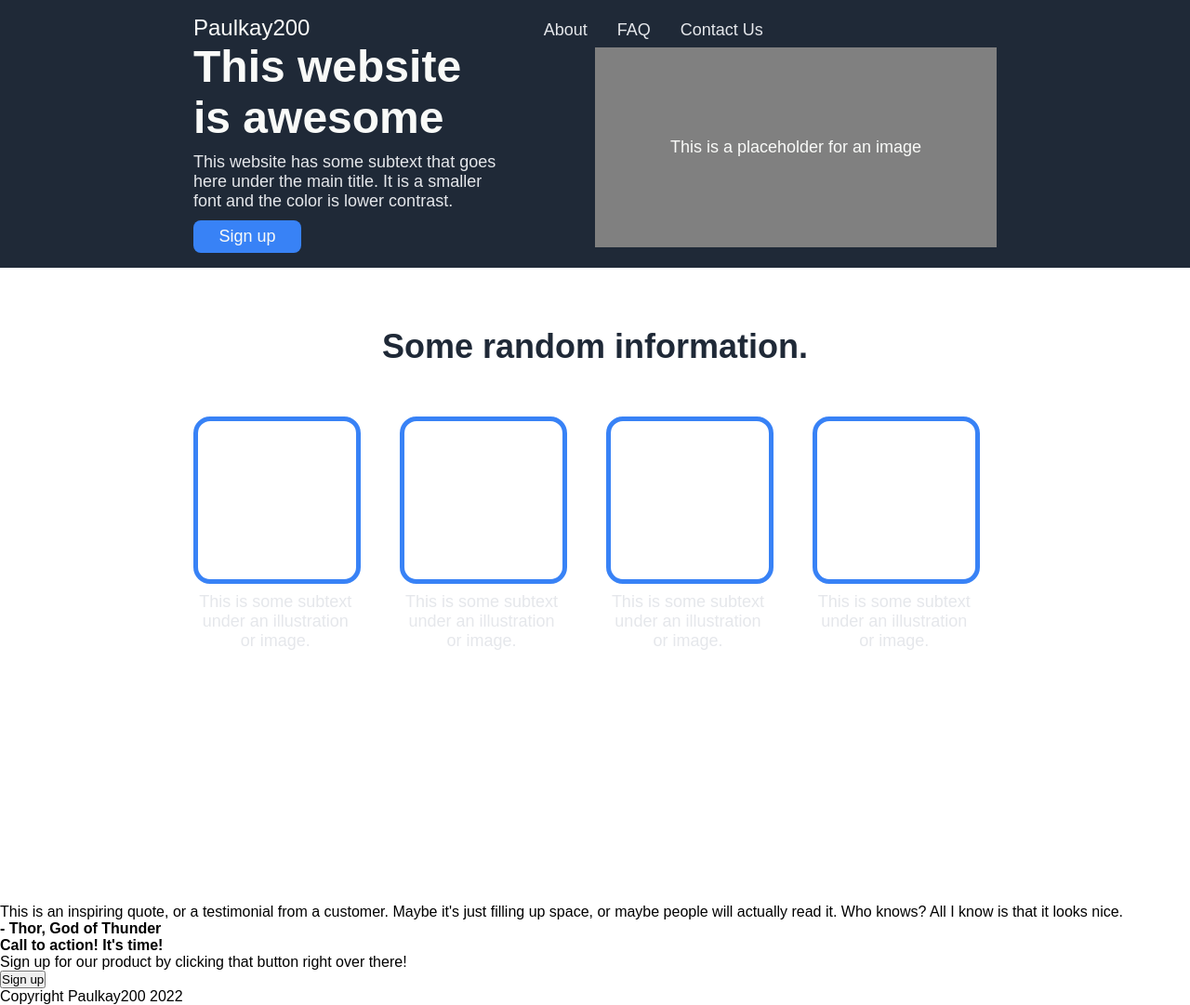
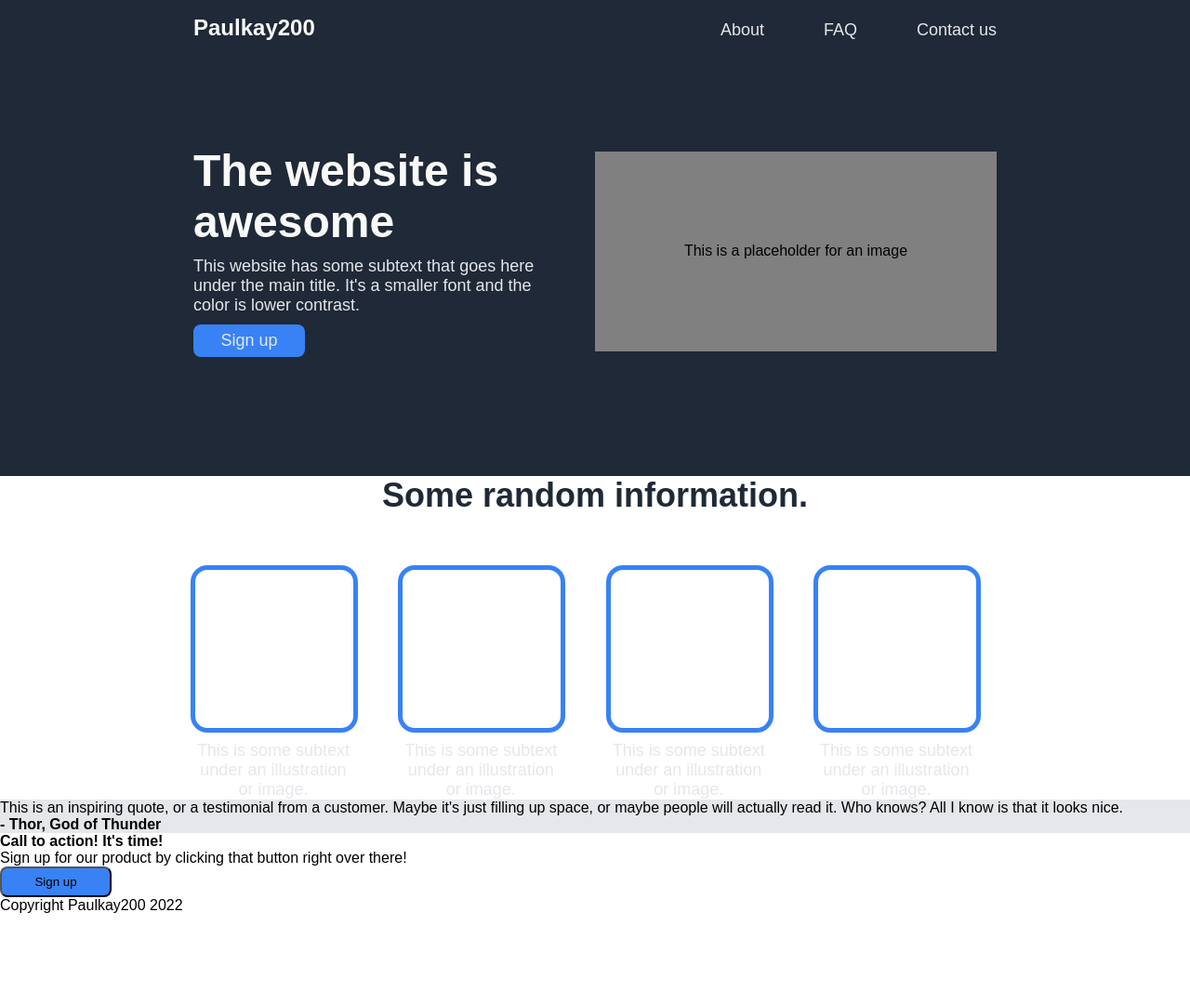
Before and after one commit to paulkay200/odin-Landing-Page, a plain HTML site: page index.html in a window 1280 px wide. Shown: the whole page at 93% size. After the commit the page ends 983 px from the top, so only its background shows below. Drawn offline with Linux system fonts and the light colour scheme.

Commit message:
reorganize CSS

```diff
--- a/index.html
+++ b/index.html
@@ -9,23 +9,25 @@
   </head>
 
   <body>
+    <header>
       <div class="flex-container1">
-    <div class="header">
-      <div id="headerlogo">Paulkay200</div>
+        <div class="left">
+          <p id="headerlogo">Paulkay200</p>
+        </div>
+         <div class="right">
            <ul>
-            <li><a href="http://theodinproject.com">About</a></li>
-            <li><a href="http://google.com">FAQ</a></li>
-            <li><a href="http://youtube.com">Contact Us</a></li>
+            <li><a href="#">About</a></li>
+            <li><a href="#">FAQ</a></li>
+            <li><a href="#">Contact us</a></li>
            </ul>
-      <div>
         </div>
       </div>
 
-   <div class="awesome">
+      <div class="awesomeheader">
         <div class="left">
-       <h1 class="awesome header">This website is awesome</h1>
-         <p class="para1">This website has some subtext that goes here under the main title. It is a smaller font and the color is lower contrast.</p>
-       <a class="signup1" href="http://gmail.com">Sign up</a>
+           <h1 class="awesome">The website is awesome</h1>
+           <p class="para1">This website has some subtext that goes here under the main title. It's a smaller font and the color is lower contrast.</p>
+           <button class="para1">Sign up</button>
         </div>
 
         <div class="right">
@@ -34,10 +36,31 @@
            </div>
           </div>
         </div>
-  </div>
+      </header>
 
 
-  <div class="flex-container2">
+
+
+
+
+
+
+
+    </main>
+
+
+
+
+
+
+
+
+
+
+
+
+
+  <div class="flex-container3">
       <h2>Some random information.</h2>
         <div class="package">
         <div class="square">
@@ -63,9 +86,11 @@
     </div>
 
 
+    <div class="flex-container4">
       <div class="quote">
        <p>This is an inspiring quote, or a testimonial from a customer. Maybe it's just filling up space, or maybe people will actually read it. Who knows? All I know is that it looks nice.</p>
        <h4>- Thor, God of Thunder</h4>
+       </div>
     </div>
 
     <div class="action">
--- a/style.css
+++ b/style.css
@@ -7,86 +7,85 @@ body {
   font-family: sans-serif;
 }
 
+
   /* SECTION 1: Header */
-.flex-container1 {
+
+header {
+  background-color:#1F2937;
   padding-top: 1em;
   padding-bottom: 1em;
   padding-left: 13em;
   padding-right: 13em;
-  background-color: #1F2937;
 }
 
-.header {
+#headerlogo {
+  font-size: 24px;
+  font-weight: 900;
+  color: #F9FAF8;
+}
+
+.flex-container1 {
   display: flex;
   justify-content: space-between;
   align-items: baseline;
 }
 
-#headerlogo {
-  color: #F9FAF8;
-  font-size: 24px;
+.flex-container1 ul {
+  display: flex;
+  list-style-type: none;
+  gap: 4em;
 }
 
-ul {
+.para1,
+a:link {
+  font-size: 18px;
+  color: #E5E7EB;
+  text-decoration: none;
+}
+
+ /* SECTION2 : */
+
+ .awesomeheader {
+   padding-top: 7em;
+   padding-bottom: 7em;
+   padding-left: 0;
+   padding-right: 0;
    display: flex;
-  list-style-type: none;
+   justify-content: center;
+   align-items: center;
    gap: 2em;
  }
 
-a {
- text-decoration: none;
- color: #E5E7EB;
- font-size: 18px;
-}
-
-
-/* SECTION 2: Some Random Information */
-.awesome {
-  display: flex;
-  align-items: center;
-  padding-top: 7em 0;
-  padding-bottom: 7em 0;
-  padding-left: 0;
-  padding-right: 0;
-  justify-content: center;
-  gap: 6em;
-}
-
-.awesome
-.left{
+ .awesomeheader .left {
    display: flex;
    flex-direction: column;
    gap: 10px;
  }
 
-.awesome.header {
-  font-size: 48px;
-  font-weight: 900px;
-  color: #F9FAF8;
-}
-
-.para1 {
-  font-size: 18px;
-  color: #E5E7EB;
-}
-
-.awesome .right {
+ .awesomeheader .right {
    flex-shrink: 0;
    width: 50%;
  }
 
-.signup1 {
+ .awesome {
+   font-size: 48px;
+   font-weight: 900;
+   color: #F9FAF8;
+ }
+
+button {
   padding-top: 7px;
   padding-bottom: 7px;
   padding-left: 1em;
   padding-right: 1em;
-  width: 80px;
+  width: 120px;
   background-color: #3882F6;
   border-radius: 8px;
-  color: #F9FAF8;
-  text-align: center;
 }
 
+.awesomeheader button {
+  border: none;
+}
 
 .image {
   display: flex;
@@ -94,13 +93,13 @@ a {
   align-items: center;
   background-color: grey;
   height: 215px;
-
 }
 
-.para2 {
-  font-size: 18px;
-  color: #F9FAF8;
-}
+
+
+
+
+
 
 
 /* SECTION 3  */
@@ -155,3 +154,9 @@ h2 {
 }
 
 /* SECTION 4 */
+
+.flex-container4 {
+  background-color: #E5E7EB;
+  padding-top:
+
+}
```
Lines whose indentation alone changed are shown as unchanged.
